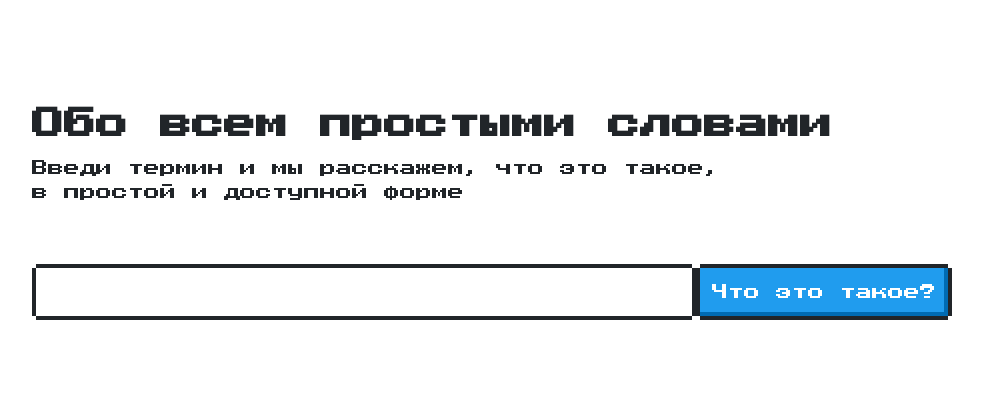
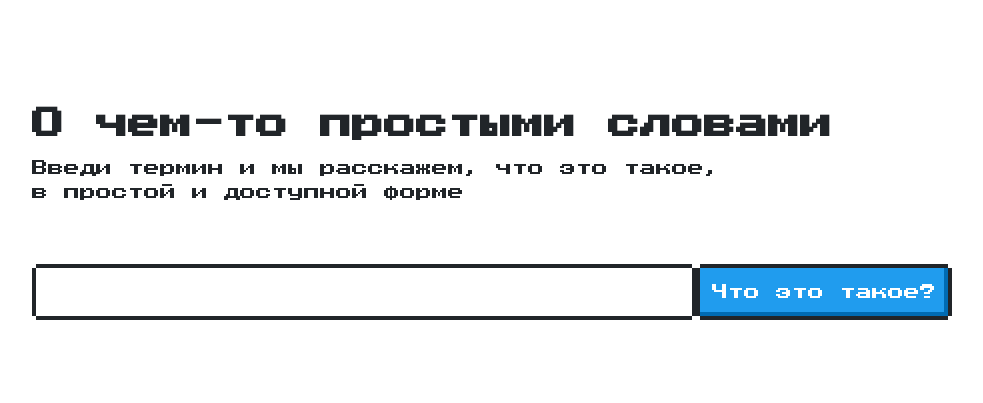
Before and after one commit to sms-system/bult-workshop-khs-2024, a plain HTML site: page index.html in a window 1280 px wide. Shown: the whole page, without its empty margins (148-1131 px from the left). Drawn offline with nearby package versions, Linux system fonts and the light colour scheme.

Commit message:
Update index.html

```diff
--- a/index.html
+++ b/index.html
@@ -76,7 +76,7 @@
     </script>
 </head>
 <body>
-    <h1>Обо всем простыми словами</h1>
+    <h1>О чем-то простыми словами</h1>
     <p>Введи термин и мы расскажем, что это такое,<br>в простой и доступной форме</p>
 
     <form id="form" class="searchInput">
```
